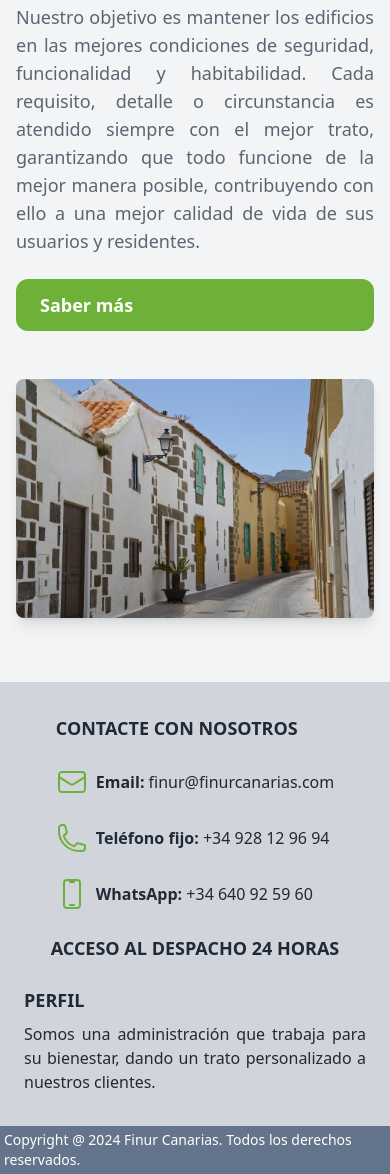
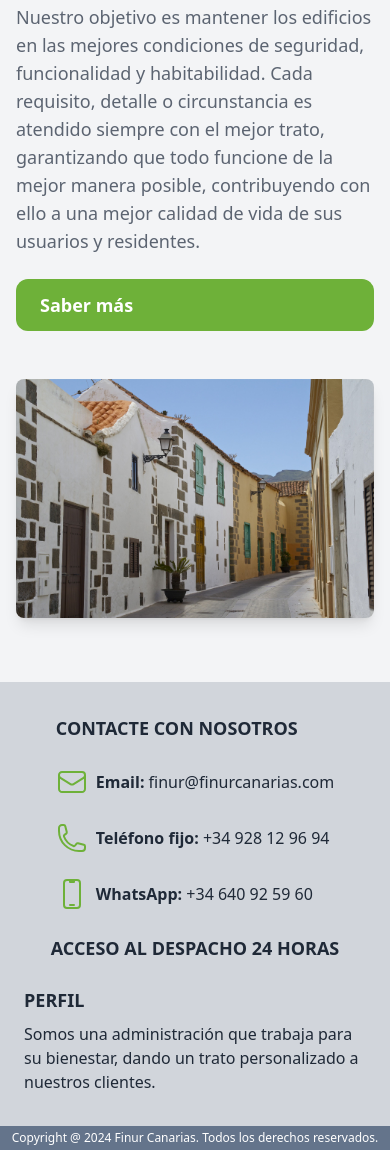
Before and after one commit to ale-aguiar/finur-canarias, a website: page src/index.html in a window 390 px wide. Shown: the part 1237-2411 px from the top of the page. After the commit the page ends 2387 px from the top, so only its background shows below. Drawn offline with Linux system fonts and the light colour scheme.

Commit message:
Ajustes en index.html

```diff
--- a/src/index.html
+++ b/src/index.html
@@ -72,8 +72,8 @@
             <div class="grid grid-cols-1 md:grid-cols-2 gap-12">
                 <div class="flex flex-col justify-center space-y-6">
                     <h2 class="text-3xl sm:text-4xl text-gray-900 dark:text-gray-300 font-semibold cursor-default">Sobre nosotros</h2>
-                    <p class="text-lg sm:text-xl text-justify opacity-80 cursor-default">Nos especializamos en la administración de comunidades y complejos inmobiliarios, ofreciendo un servicio integral y personalizado. Para ello, contamos con una estructura interna multidisciplinar, formada por profesionales en diferentes ámbitos, lo que nos permite ofrecer las soluciones que nuestros clientes esperan.</p>
-                    <p class="text-lg sm:text-xl text-justify opacity-80 cursor-default">Nuestro objetivo es mantener los edificios en las mejores condiciones de seguridad, funcionalidad y habitabilidad. Cada requisito, detalle o circunstancia es atendido siempre con el mejor trato, garantizando que todo funcione de la mejor manera posible, contribuyendo con ello a una mejor calidad de vida de sus usuarios y residentes.</p>
+                    <p class="text-lg sm:text-xl lg:text-justify opacity-80 cursor-default">Nos especializamos en la administración de comunidades y complejos inmobiliarios, ofreciendo un servicio integral y personalizado. Para ello, contamos con una estructura interna multidisciplinar, formada por profesionales en diferentes ámbitos, lo que nos permite ofrecer las soluciones que nuestros clientes esperan.</p>
+                    <p class="text-lg sm:text-xl lg:text-justify opacity-80 cursor-default">Nuestro objetivo es mantener los edificios en las mejores condiciones de seguridad, funcionalidad y habitabilidad. Cada requisito, detalle o circunstancia es atendido siempre con el mejor trato, garantizando que todo funcione de la mejor manera posible, contribuyendo con ello a una mejor calidad de vida de sus usuarios y residentes.</p>
                     <a href="servicios.html" class="inline-block bg-finur-500 text-white py-3 px-6 rounded-xl text-lg font-semibold hover:bg-finur-600 transition duration-300 hover:scale-105">Saber más</a>
                 </div>
 
@@ -117,13 +117,13 @@
             <!-- PERFIL -->
             <div class="flex flex-col items-start space-y-2 flex-1 mx-6 md:mx-20 md:w-1/3">
                 <h3 class="text-lg font-semibold">PERFIL</h3>
-                <p class="text-justify">Somos una administración que trabaja para su bienestar, dando un trato personalizado a nuestros clientes.</p>
+                <p class="lg:text-justify">Somos una administración que trabaja para su bienestar, dando un trato personalizado a nuestros clientes.</p>
             </div>
         </div>
 
         <!-- COPYRIGHT -->
         <div class="flex items-center justify-center bg-slate-500 p-1">
-            <p class="text-white text-sm">Copyright @ 2024 Finur Canarias. Todos los derechos reservados.</p>
+            <p class="text-white text-xs">Copyright @ 2024 Finur Canarias. Todos los derechos reservados.</p>
         </div>
     </footer>
 </body>
```
Also changed, not shown: src/css/output.css.
